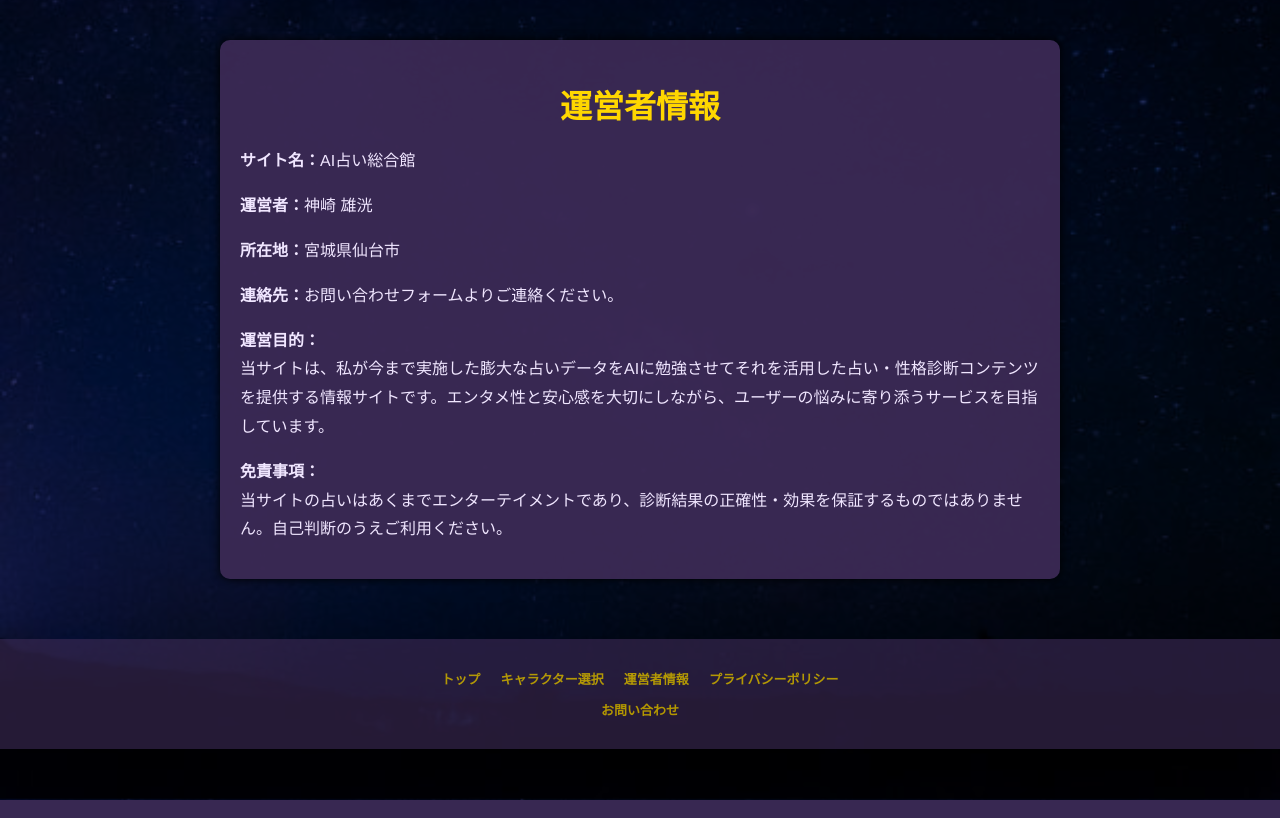
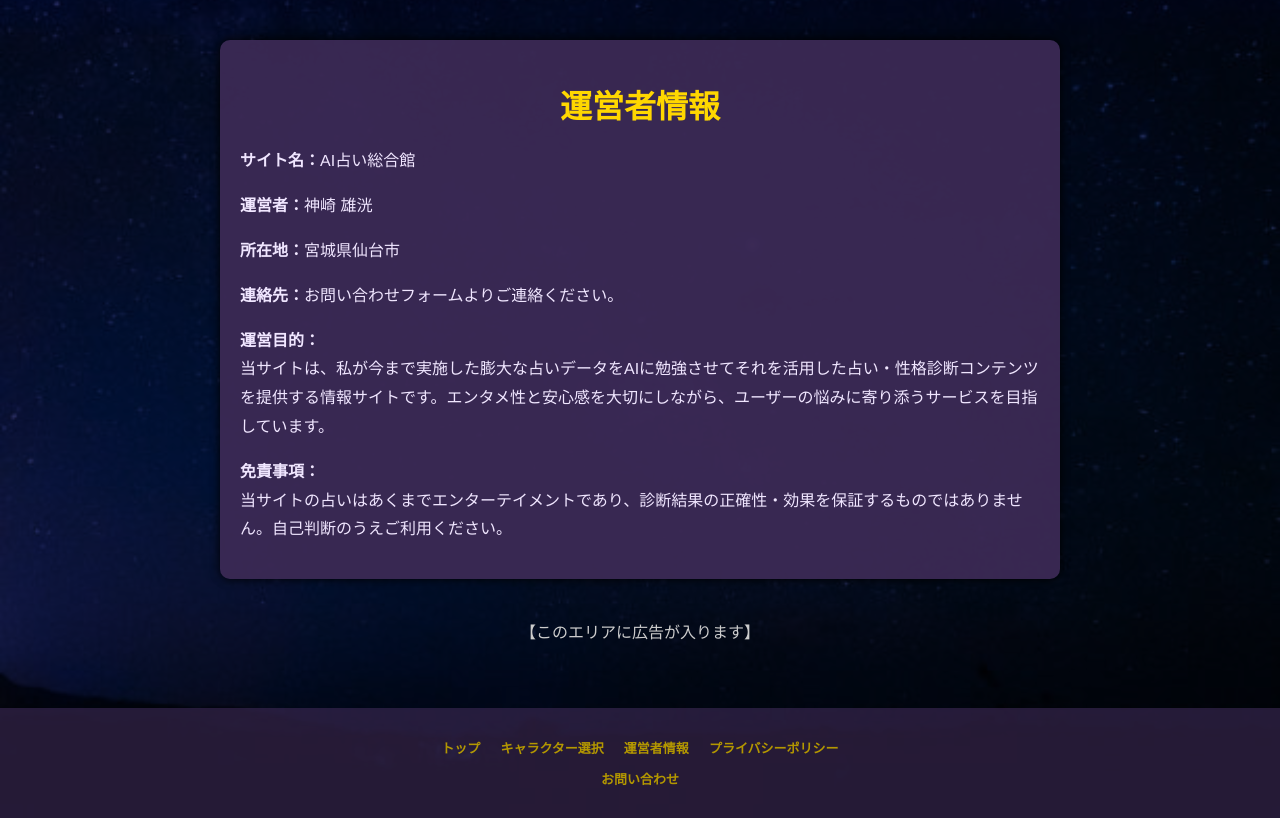
Before and after one commit to uranai-app/uranai-sougou, a Flask app: page /about in a window 1280 px wide. Run offline with Flask 3, Linux system fonts and the light colour scheme.

Commit message:
Add ad slot before footer in about.html and privacy.html

```diff
--- a/templates/about.html
+++ b/templates/about.html
@@ -17,7 +17,7 @@
       margin: 40px auto;
       padding: 20px;
       background-color: rgba(60, 42, 85, 0.95);
-      border-radius: 10px;20:53 2025/07/18
+      border-radius: 10px;
       color: #f0e6ff;
       box-shadow: 0 0 10px #000;
     }
@@ -37,7 +37,7 @@
       font-size: 13px;
       opacity: 0.7;
       padding-bottom: 20px;
-    }20:47 2025/07/18
+    }
   </style>
 </head>
 <body>
@@ -54,6 +54,13 @@
       当サイトの占いはあくまでエンターテイメントであり、診断結果の正確性・効果を保証するものではありません。自己判断のうえご利用ください。
     </p>
   </div>
+
+  <!-- 広告エリア：フッター直前 -->
+  <div class="ad-slot" style="text-align: center; margin: 40px 0;">
+    <!-- 広告コードをここに貼り付け -->
+    <p style="color:#ccc;">【このエリアに広告が入ります】</p>
+  </div>
+
   <footer class="fixed-footer">
     <div class="footer-links">
       <a href="/">トップ</a>
--- a/templates/privacy.html
+++ b/templates/privacy.html
@@ -82,6 +82,10 @@
     </p>
   </div>
 
+  <!-- 広告エリア：フッター直前 -->
+  <div class="ad-slot" style="text-align: center; margin: 40px 0;">
+    <!-- 広告コードをここに貼り付け -->
+    <p style="color:#ccc;">【このエリアに広告が入ります】</p>
   </div>
 
   <footer class="fixed-footer">
```
Lines whose indentation alone changed are shown as unchanged.
